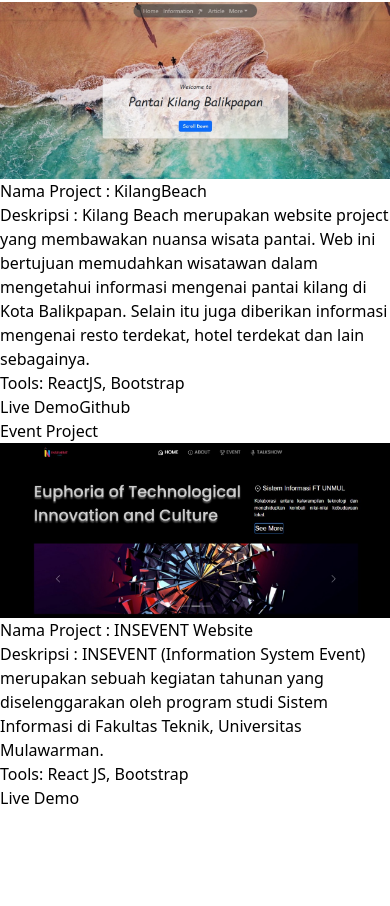
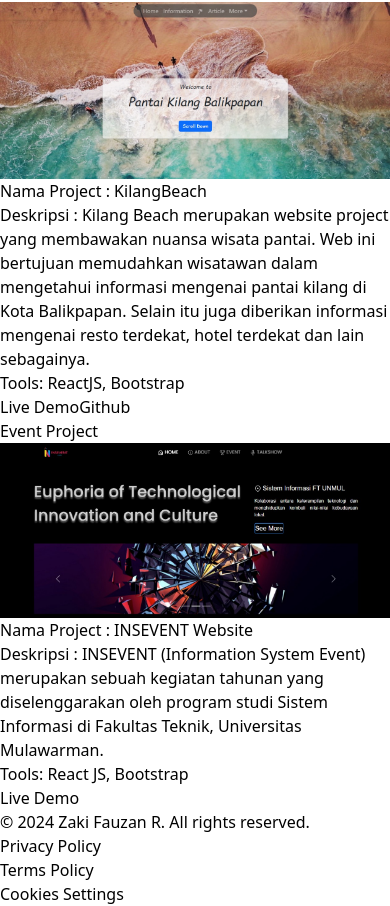
Before and after one commit to zakifauzanr/Forto_Zaki, a React (Vite) app: page /All-Project in a window 390 px wide. Shown: the part 5147-6053 px from the top of the page. Before the commit the page ends 5957 px from the top, so only its background shows below. Built offline with nearby package versions, Linux system fonts and the light colour scheme.

Commit message:
add footers

```diff
--- a/src/App.jsx
+++ b/src/App.jsx
@@ -3,6 +3,7 @@ import './App.css'
 import Main from './page/Main'
 import Navbars from './component/molecul/Navbars'
 import Project from './page/Project'
+import Footers from './Footers'
 
 function App() {
 
@@ -13,6 +14,7 @@ function App() {
         <Route path='/' element={<Main/>}/>
         <Route path='/All-Project' element={<Project/>}/>
       </Routes>
+      <Footers/>
     </div>
   )
 }
--- /dev/null
+++ b/src/Footers.jsx
@@ -0,0 +1,16 @@
+function Footers(){
+    return(
+        <footer className='mx-5'>
+            <div className='flex justify-between mt-12 pb-3 border-black border-t-4 pt-5'>
+                <div><h1 className="text-sm">© 2024 Zaki Fauzan R. All rights reserved.</h1></div>
+                <div className='flex flex-col lg:flex-row text-right lg:text-left text-sm ml-3'>
+                    <h1 className=''>Privacy Policy</h1>
+                    <h1 className='ml-0 lg:ml-3'>Terms Policy</h1>
+                    <h1 className='ml-0 lg:ml-3'>Cookies Settings</h1>
+                </div>
+            </div>
+        </footer>
+    )
+}
+
+export default Footers;
```
